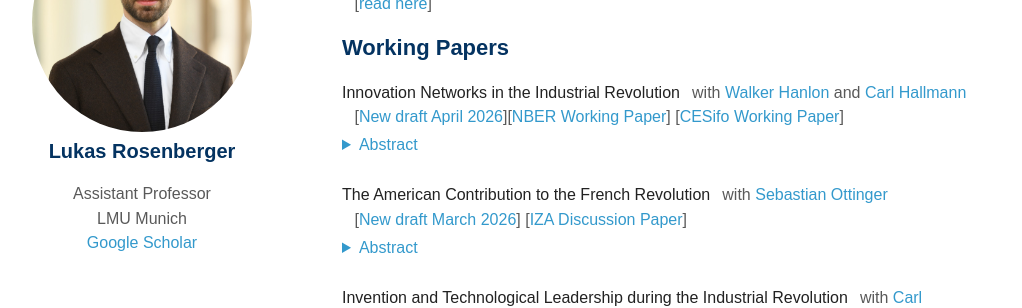
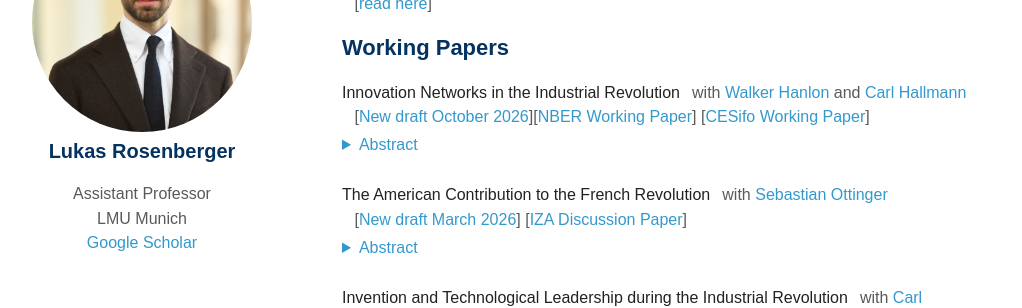
Before and after one commit to lukasrosenberger/lukasrosenberger.github.io, a Jekyll site: the page built from index.md, in a window 1280 px wide and 900 px high, scrolled down 462 px. Shown: the part 152-460 px from the top of the window, without its empty margins (128-1150 px from the left). Built offline with Jekyll 4.4.1, drawn with Linux system fonts in a browser that asks for light colours; nearby versions of some CDN libraries; some web fonts are replaced; a style sheet for code colours, icons or effects is not loaded; some of the changed text lies outside the part shown.

Commit message:
new techspace and cv

```diff
--- a/index.md
+++ b/index.md
@@ -9,7 +9,7 @@ layout: homepage
 I am an Assistant Professor in Economics (non-tenure track) at LMU Munich. Previously, I was a Postdoctoral Scholar in Economics at Northwestern University's Center for Economic History. I graduated Ph.D. in Economics (Dr. oec. publ.) from LMU Munich with a dissertation on "Enlightenment, Industrial Revolution, and the Knowledge Economy", which was awarded the [Alexander Gerschenkron Prize](https://eh.net/gerschenkron-prize-2/) of the Economic History Association. During my doctoral studies, I visited Northwestern University and Brown University.
 
 
-Bio: [[curriculum vitae](https://lukasrosenberger.github.io/download/CV_Rosenberger_2025_09.pdf)]
+Bio: [[curriculum vitae](https://lukasrosenberger.github.io/download/CV_Rosenberger_2026_10.pdf)]
 
 Contact: [lukas.rosenberger(a)econ.lmu.de](mailto:lukas.rosenberger@econ.lmu.de)
 
@@ -30,11 +30,11 @@ Contact: [lukas.rosenberger(a)econ.lmu.de](mailto:lukas.rosenberger@econ.lmu.de)
 
 **Innovation Networks in the Industrial Revolution**
 &thinsp; with [Walker Hanlon](http://walkerhanlon.com/) and [Carl Hallmann](https://cclemh.github.io/)
-  <br>  &ensp; [[New draft April 2026](https://lukasrosenberger.github.io/download/rosenberger_hanlon_hallmann_2026_04.pdf)][[NBER Working Paper](https://www.nber.org/papers/w32875)] [[CESifo Working Paper](https://www.cesifo.org/en/publications/2026/working-paper/innovation-networks-industrial-revolution)]
+  <br>  &ensp; [[New draft October 2026](https://lukasrosenberger.github.io/download/rosenberger_hanlon_hallmann_2026_10.pdf)][[NBER Working Paper](https://www.nber.org/papers/w32875)] [[CESifo Working Paper](https://www.cesifo.org/en/publications/2026/working-paper/innovation-networks-industrial-revolution)]
 
   <details>
   <summary>Abstract</summary>
- We offer a new approach to understanding technological progress and economic growth during the Industrial Revolution using modern growth theory combined with detailed micro-data. We develop a multi-sector endogenous growth model that we use to study one leading theory of British advantage during the Industrial Revolution: knowledge access costs. We apply our model to patent data from Britain and France in order to estimate key parameters, including vectors of country and technology-specific knowledge access parameters. We validate our estimates and then use the model to study their implications during the transition to modern economic growth. We show that, relative to France, British inventors faced lower knowledge access barriers, a difference that generated meaningful growth rate differences on the transition path, even when accounting for cross-country knowledge and technology flows.
+We offer a new approach to understanding economic growth in historical settings, combining modern growth theory, micro data, and new measurement methods, and apply it to study growth in Britain and France during the Industrial Revolution. We extend the model from Liu and Ma (2023) to incorporate researcher allocations determined in decentralized markets subject to country-by-technology innovation frictions. We show how the model can be estimated using historical data, use counterfactual simulations to examine the sources of Britain’s growth advantage, and apply our estimates to evaluate Joel Mokyr's influential hypothesis that knowledge access costs shaped innovation during the Industrial Revolution.
   <br> &nbsp;
   </details>
 
```
Also changed, not shown: 4 other files.
